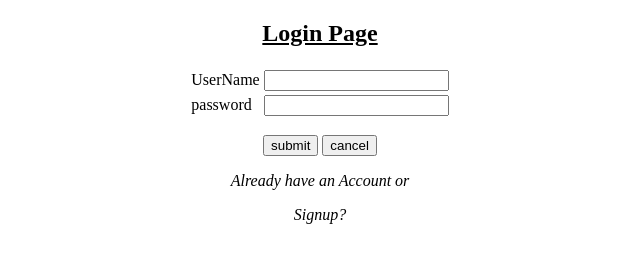
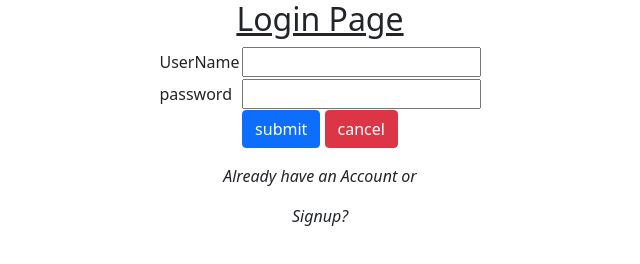
Before and after one commit to Kavin0030/BankProject, a plain HTML site: page html/login.html in a window 1280 px wide. Shown: the whole page, without its empty margins (320-960 px from the left). Drawn offline with nearby package versions, Linux system fonts and the light colour scheme.

Commit message:
Add Code

```diff
--- a/html/login.html
+++ b/html/login.html
@@ -5,6 +5,7 @@
     <meta charset="UTF-8">
     <meta name="viewport" content="width=device-width, initial-scale=1.0">
     <title>Login Page</title>
+    <link href="https://cdn.jsdelivr.net/npm/bootstrap@5.0.2/dist/css/bootstrap.min.css" rel="stylesheet" integrity="sha384-EVSTQN3/azprG1Anm3QDgpJLIm9Nao0Yz1ztcQTwFspd3yD65VohhpuuCOmLASjC" crossorigin="anonymous">
 </head>
 
 <body>
@@ -23,8 +24,8 @@
             </table>
         </form>
 
-                <p><a href="./bill.html"><input type="submit" value="submit"/></a>
-                <a href="./signup.html"><input type="button" value="cancel"/></a></p>
+                <p><a href="./bill.html"><input type="submit" value="submit" class="btn btn-primary btn-block" /></a>
+                <a href="./signup.html"><input type="button" value="cancel" class="btn btn-danger" /></a></p>
                         <p><i>Already have an Account   or <br></i></p>
                         <p><i>Signup?</i></p>
 
```
